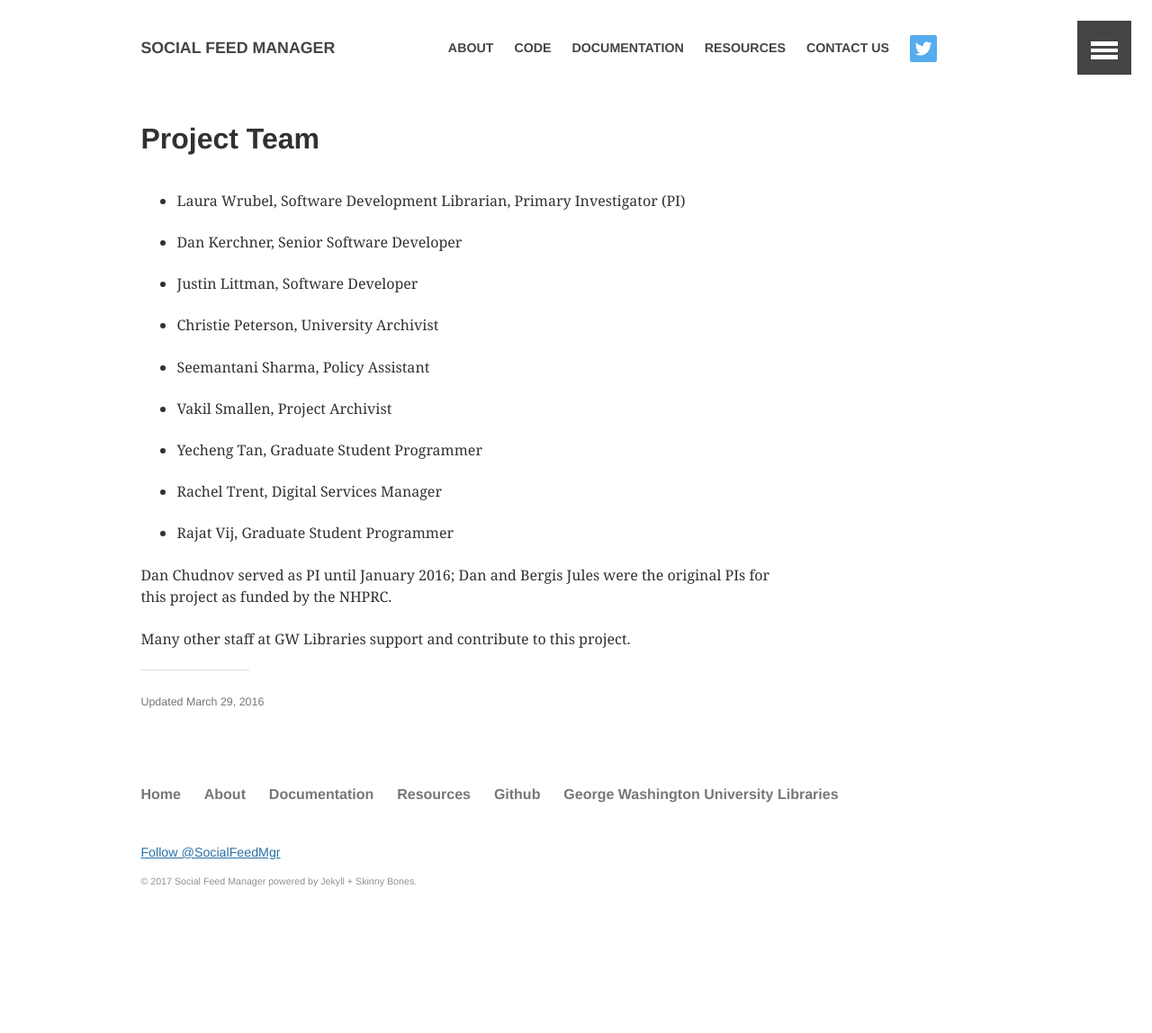
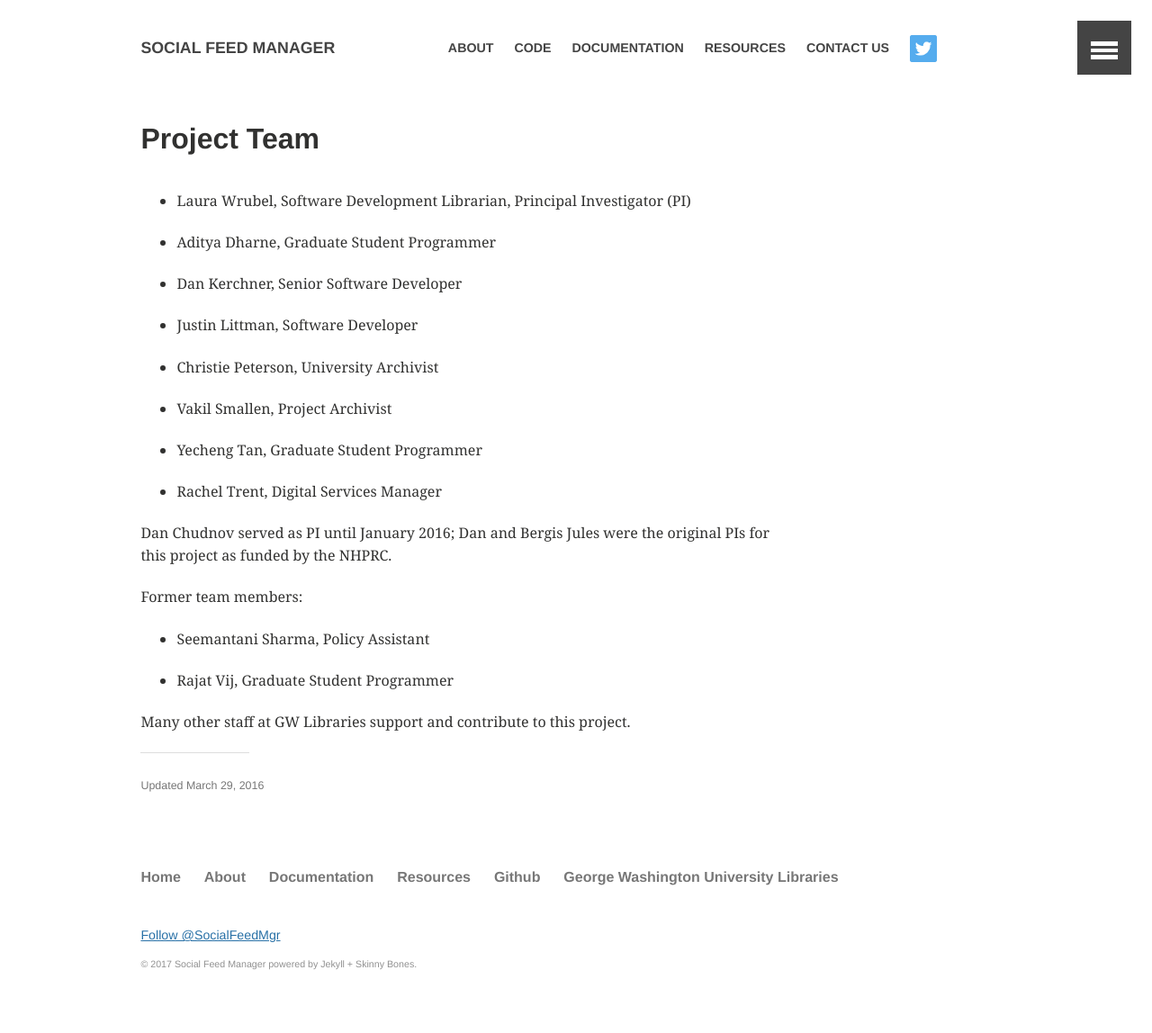
Before and after one commit to gwu-libraries/sfm-ui, a Jekyll site: the page built from about/project-team.md, in a window 1280 px wide. Shown: the whole page at 90% size. Built offline with Jekyll 4.4.1, drawn with Linux system fonts in a browser that asks for light colours; comment, search, counter and statistics services are not loaded; before the commit the page ends 1056 px from its top, so only the background shows below that.

Commit message:
updates to about pages

```diff
--- a/about/project-team.md
+++ b/about/project-team.md
@@ -9,16 +9,20 @@
 ads: false
 ---
 
-* Laura Wrubel, Software Development Librarian, Primary Investigator (PI)
+* Laura Wrubel, Software Development Librarian, Principal Investigator (PI)
+* Aditya Dharne, Graduate Student Programmer
 * Dan Kerchner, Senior Software Developer
 * Justin Littman, Software Developer
 * Christie Peterson, University Archivist
-* Seemantani Sharma, Policy Assistant
 * Vakil Smallen, Project Archivist
 * Yecheng Tan, Graduate Student Programmer
 * Rachel Trent, Digital Services Manager
-* Rajat Vij, Graduate Student Programmer
 
 Dan Chudnov served as PI until January 2016; Dan and Bergis Jules were the original PIs for this project as funded by the NHPRC.
 
+Former team members:
+
+* Seemantani Sharma, Policy Assistant
+* Rajat Vij, Graduate Student Programmer
+
 Many other staff at GW Libraries support and contribute to this project.
```
Also changed, not shown: about/1-0-release.md (+1 -0 lines).
